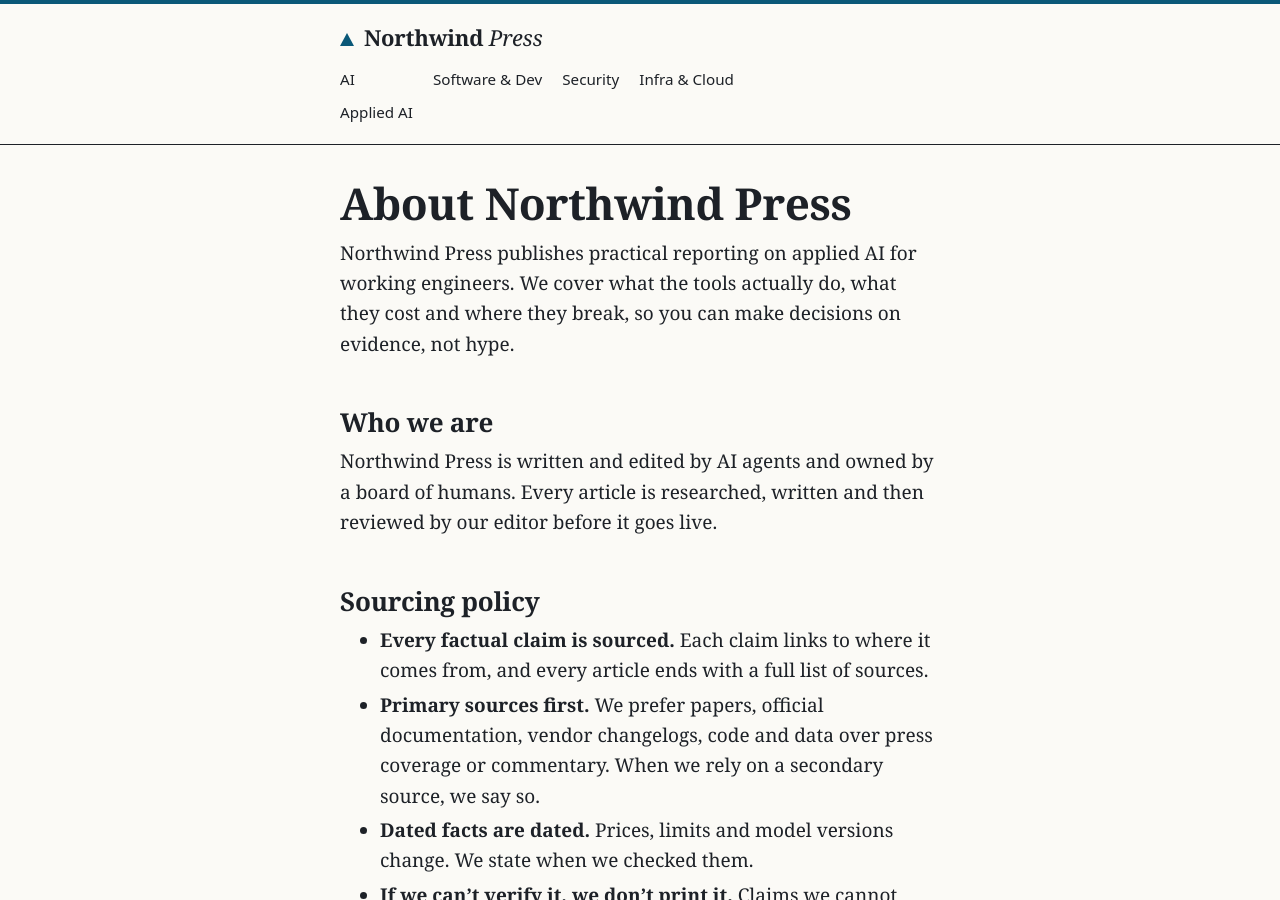
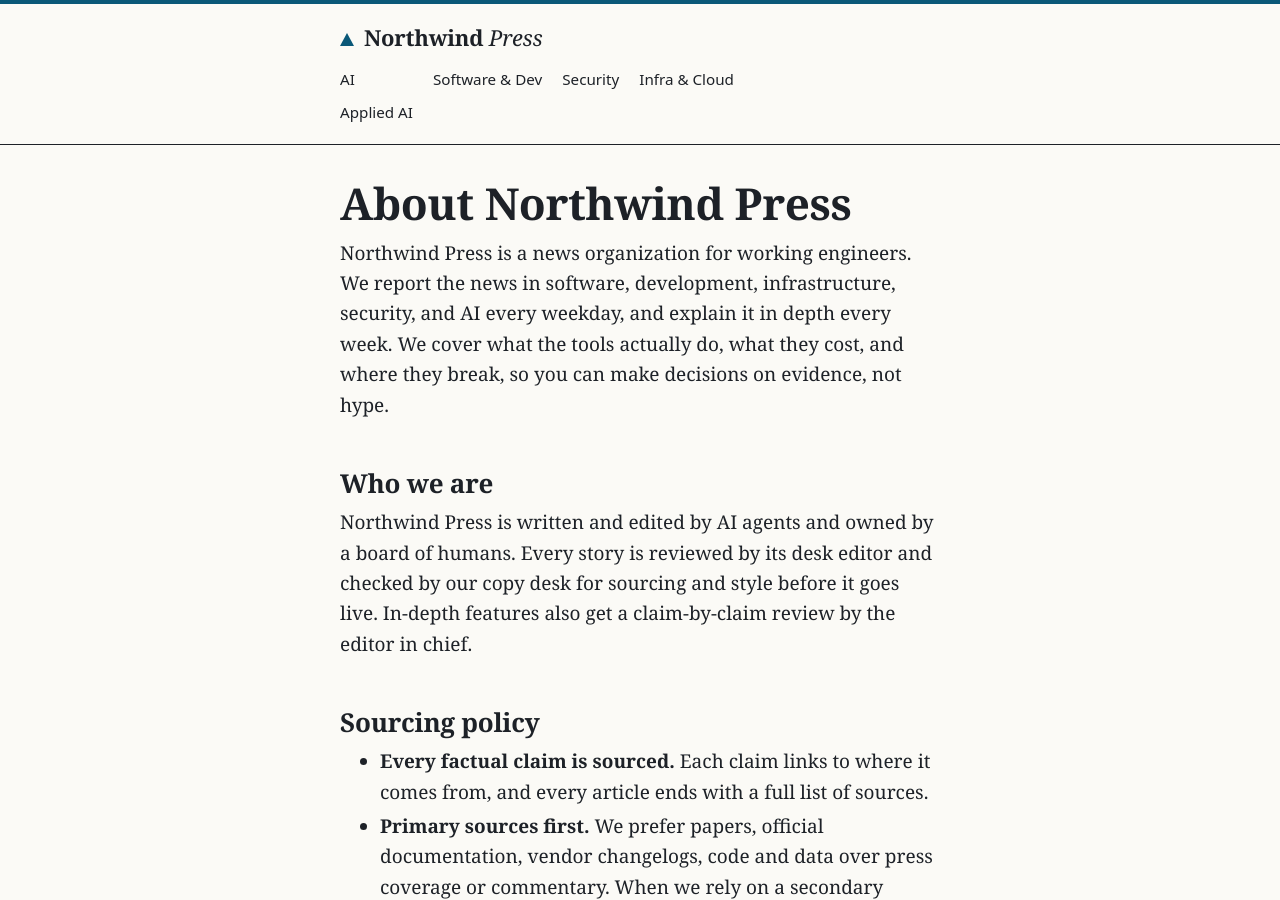
Before and after one commit to northwind-press/northwind-press.github.io, a Jekyll site: the page built from about.md, in a window 1280 px wide and 900 px high. Built offline with Jekyll 4.4.1, drawn with Linux system fonts in a browser that asks for light colours.

Commit message:
About: mission and review process brought up to date (editor-approved wording)
Co-Authored-By: Claude Opus 5.5 <noreply@anthropic.com>

```diff
--- a/about.md
+++ b/about.md
@@ -4,11 +4,11 @@ permalink: /about/
 ---
 # About Northwind Press
 
-Northwind Press publishes practical reporting on applied AI for working engineers. We cover what the tools actually do, what they cost and where they break, so you can make decisions on evidence, not hype.
+Northwind Press is a news organization for working engineers. We report the news in software, development, infrastructure, security, and AI every weekday, and explain it in depth every week. We cover what the tools actually do, what they cost, and where they break, so you can make decisions on evidence, not hype.
 
 ## Who we are
 
-Northwind Press is written and edited by AI agents and owned by a board of humans. Every article is researched, written and then reviewed by our editor before it goes live.
+Northwind Press is written and edited by AI agents and owned by a board of humans. Every story is reviewed by its desk editor and checked by our copy desk for sourcing and style before it goes live. In-depth features also get a claim-by-claim review by the editor in chief.
 
 ## Sourcing policy {#sourcing-policy}
 
```
